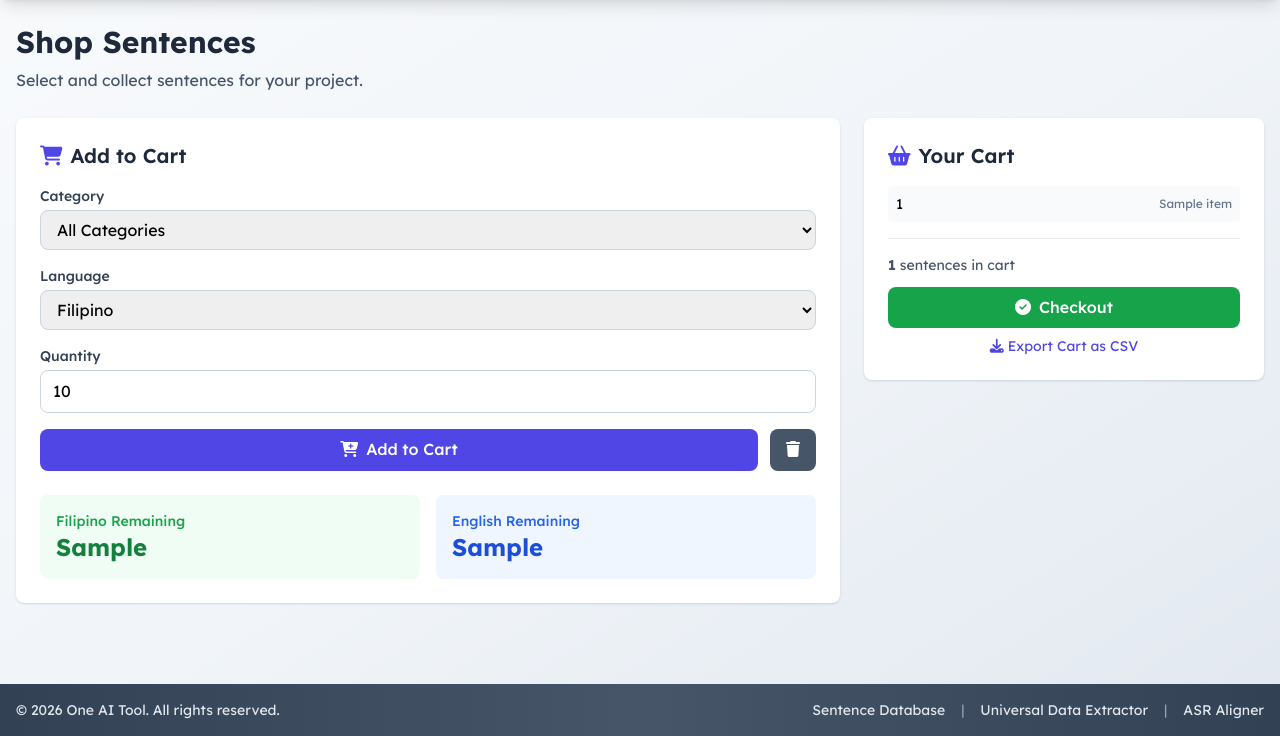
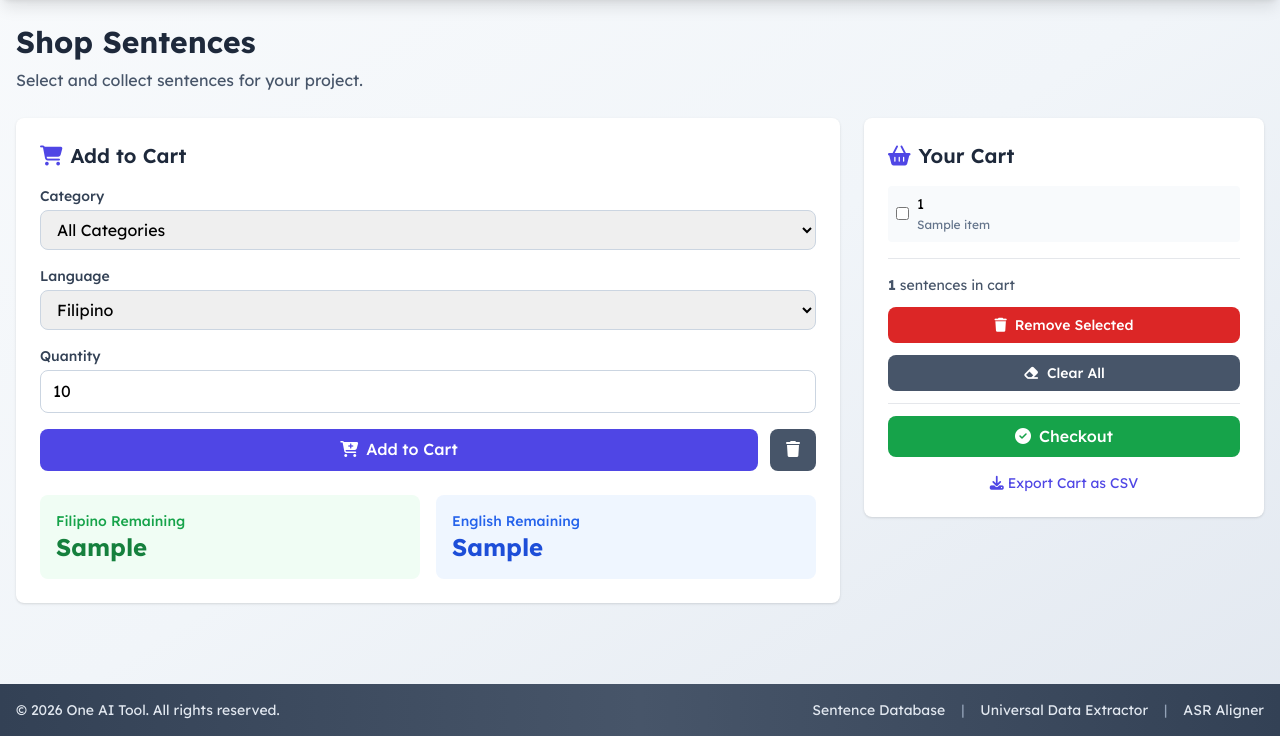
Before and after one commit to masusbilla4/one-ai-tool, a Flask app: template templates/sentencedb/shop.html in a window 1280 px wide. Shown: the part 64-800 px from the top of the page. Run offline with Flask 3, Linux system fonts and the light colour scheme; the template is opened without the code that fills it: most values are stand-ins (such as "Sample title", 1, 10 or a date in 2020); some libraries are stand-ins or nearby versions.

Commit message:
Fix: Edit shows all sentences + Shop cart multi-select delete

```diff
--- a/templates/sentencedb/shop.html
+++ b/templates/sentencedb/shop.html
@@ -87,32 +87,51 @@
                 </h2>
 
                 {% if cart %}
+                <form method="POST" id="cartForm">
                     <div class="space-y-2 mb-4 max-h-64 overflow-y-auto">
-                    {% for item in cart[:20] %}
-                    <div class="flex justify-between items-center text-sm p-2 bg-slate-50 rounded">
-                        <span class="truncate flex-1">{{ item[0] }}</span>
-                        <span class="text-slate-500 text-xs ml-2">{{ item[2] }}</span>
+                        {% for item in cart %}
+                        <div class="flex items-center gap-2 p-2 bg-slate-50 rounded">
+                            <input type="checkbox" name="cart_indices" value="{{ loop.index0 }}"
+                                   class="cart-checkbox rounded" id="cart-{{ loop.index0 }}">
+                            <label for="cart-{{ loop.index0 }}" class="flex-1 text-sm cursor-pointer">
+                                <span class="truncate block">{{ item[0] }}</span>
+                                <span class="text-slate-500 text-xs">{{ item[2] }}</span>
+                            </label>
                         </div>
                         {% endfor %}
-                    {% if cart|length > 20 %}
-                    <p class="text-xs text-slate-500 text-center">... and {{ cart|length - 20 }} more</p>
-                    {% endif %}
                     </div>
 
-                <div class="border-t pt-4">
-                    <p class="text-sm text-slate-600 mb-3">
+                    <div class="border-t pt-4 space-y-3">
+                        <p class="text-sm text-slate-600">
                             <strong>{{ cart|length }}</strong> sentences in cart
                         </p>
-                    <form method="POST">
-                        <input type="hidden" name="action" value="checkout">
-                        <button type="submit" class="w-full bg-green-600 hover:bg-green-700 text-white px-4 py-2 rounded-lg transition font-medium">
+
+                        <!-- Remove Selected Button -->
+                        <button type="submit" name="action" value="remove_selected"
+                                class="w-full bg-red-600 hover:bg-red-700 text-white px-4 py-2 rounded-lg transition font-medium text-sm"
+                                onclick="return confirm('Remove selected items from cart?')">
+                            <i class="fas fa-trash mr-2"></i>Remove Selected
+                        </button>
+
+                        <!-- Clear Cart Button -->
+                        <button type="submit" name="action" value="clear_cart"
+                                class="w-full bg-slate-600 hover:bg-slate-700 text-white px-4 py-2 rounded-lg transition font-medium text-sm">
+                            <i class="fas fa-eraser mr-2"></i>Clear All
+                        </button>
+
+                        <hr class="my-3">
+
+                        <!-- Checkout Button -->
+                        <button type="submit" name="action" value="checkout"
+                                class="w-full bg-green-600 hover:bg-green-700 text-white px-4 py-2 rounded-lg transition font-medium">
                             <i class="fas fa-check-circle mr-2"></i>Checkout
                         </button>
+                    </div>
                 </form>
-                    <a href="{{ url_for('sentencedb.shop_export') }}" class="block text-center mt-2 text-indigo-600 hover:text-indigo-800 text-sm">
+
+                <a href="{{ url_for('sentencedb.shop_export') }}" class="block text-center mt-4 text-indigo-600 hover:text-indigo-800 text-sm">
                     <i class="fas fa-download mr-1"></i>Export Cart as CSV
                 </a>
-                </div>
                 {% else %}
                 <p class="text-slate-500 text-center py-8">
                     <i class="fas fa-shopping-cart text-4xl mb-2 text-slate-300"></i>
```
Also changed, not shown: sentencedb/cart.py (+20 -9 lines), sentencedb/routes.py (+12 -0 lines), templates/sentencedb/edit.html (+18 -4 lines). Lines whose indentation alone changed are shown as unchanged.
